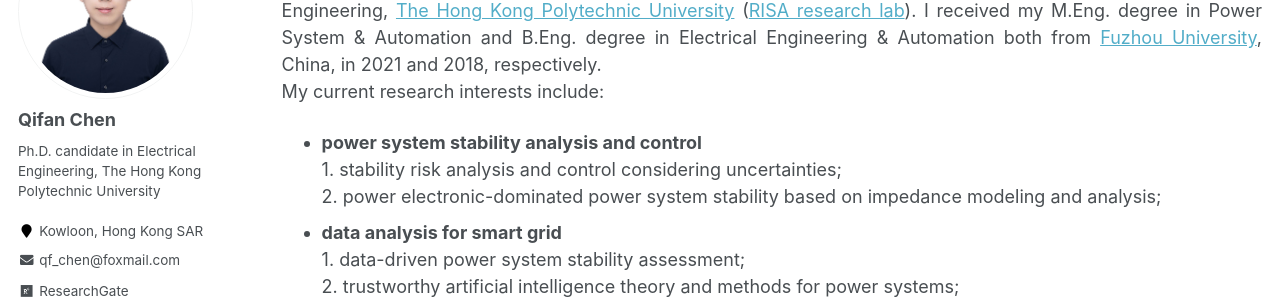
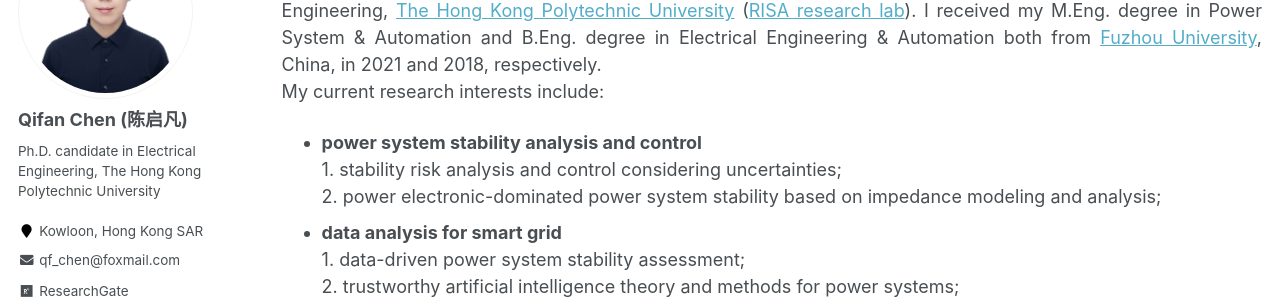
Before and after one commit to ChQf/ChQf.github.io, a Jekyll site: the page built from _pages/about.md, in a window 1280 px wide. Shown: the part 194-494 px from the top of the page. Built offline with Jekyll 4.4.1, drawn with Linux system fonts in a browser that asks for light colours; some web fonts are replaced.

Commit message:
Update _config.yml

```diff
--- a/_config.yml
+++ b/_config.yml
@@ -80,7 +80,7 @@ analytics:
 
 # Site Author
 author:
-  name             : "Qifan Chen"
+  name             : "Qifan Chen (陈启凡)"
   avatar           : "profile.png"
   bio              : "Ph.D. candidate in Electrical Engineering, The Hong Kong Polytechnic University"
   location         : "Kowloon, Hong Kong SAR"
```
